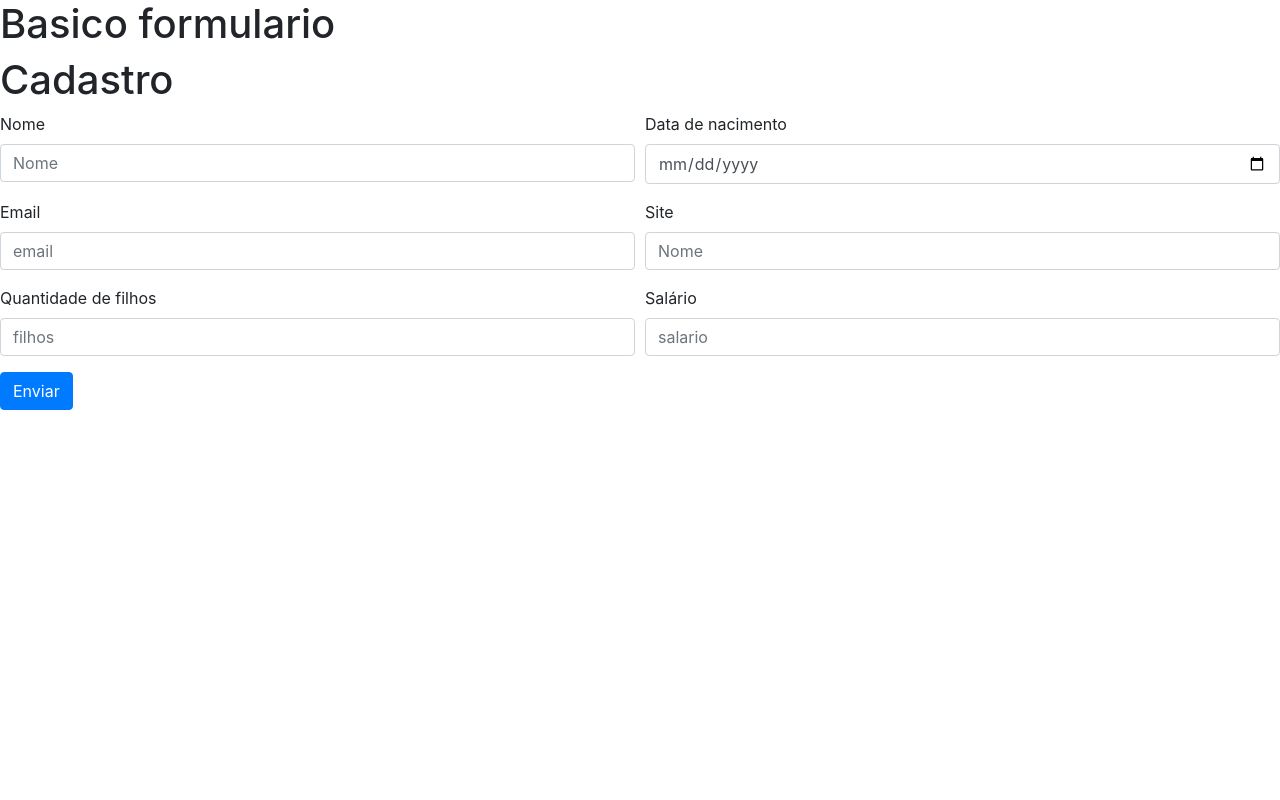
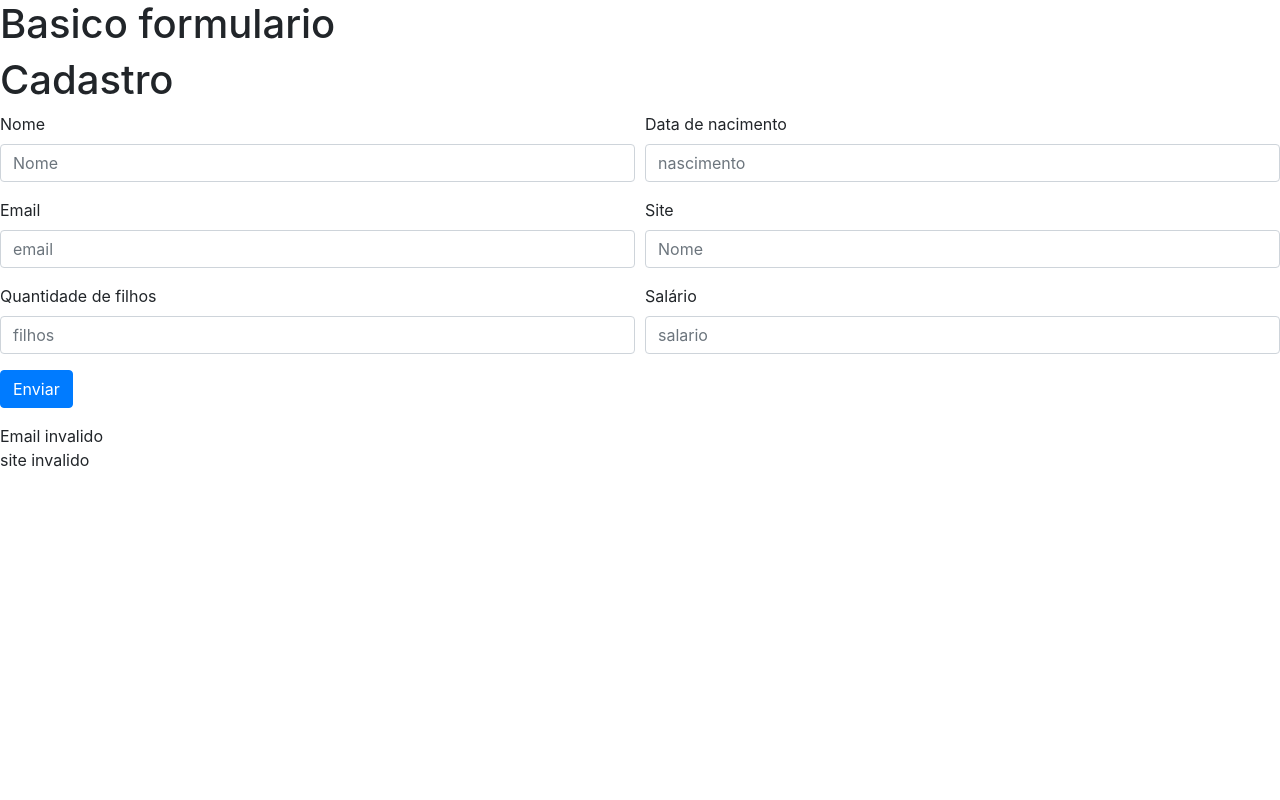
Before and after one commit to carlosjaimeandrade/PHPStudy, a PHP site: page /formulario/basico.php in a window 1280 px wide. Run offline with PHP 8.4, Linux system fonts and the light colour scheme; data that the repository does not hold is empty.

Commit message:
Formulario validação

```diff
--- a/formulario/basico.php
+++ b/formulario/basico.php
@@ -2,36 +2,63 @@
 <h1>Cadastro</h1>
 <!-- cdn -->
 <link rel="stylesheet" href="https://maxcdn.bootstrapcdn.com/bootstrap/4.0.0/css/bootstrap.min.css" integrity="sha384-Gn5384xqQ1aoWXA+058RXPxPg6fy4IWvTNh0E263XmFcJlSAwiGgFAW/dAiS6JXm" crossorigin="anonymous">
-<form action="#">
+<form action="#" method="post">
     <div class="form-row">
         <div class="form-group col-md-6">
             <label for="nome">Nome</label>
-            <input class="form-control" id='name' type="text" name='name' placeholder="Nome" required>
+            <input class="form-control" id='name' type="text" name='name' placeholder="Nome" >
         </div>
         <div class="form-group col-md-6">
-            <label for="data">Data de nacimento</label>
-            <input class="form-control" id='data' type="date" name='data' placeholder="data" required>
+            <label for="nascimento">Data de nacimento</label>
+            <input class="form-control" id='nascimento' type='text' name='nascimento' placeholder="nascimento" >
         </div>
     </div>
     <div class="form-row">
         <div class="form-group col-md-6">
             <label for="email">Email</label>
-            <input class="form-control" id='email' type="email" name='email' placeholder="email" required>
+            <input class="form-control" id='email' type="text" name='email' placeholder="email" >
         </div>
         <div class="form-group col-md-6">
             <label for="site">Site</label>
-            <input class="form-control" id='site' type="site" name='text' placeholder="Nome" required>
+            <input class="form-control" id='site' type="text" name='site' placeholder="Nome" >
         </div>
     </div>
     <div class="form-row">
         <div class="form-group col-md-6">
             <label for="filhos">Quantidade de filhos</label>
-            <input class="form-control" id='filhos' type="filhos" name='text' placeholder="filhos" required>
+            <input class="form-control" id='filhos' type="namber" name='filhos' placeholder="filhos" >
         </div>
         <div class="form-group col-md-6">
             <label for="salario">Salário</label>
-            <input class="form-control" id='salario' type="salario" name='text' placeholder="salario" required>
+            <input class="form-control" id='salario' type="salario" name='text' placeholder="salario" >
         </div>
     </div>
     <button class="btn btn-primary" >Enviar</button>
 </form>
+
+<?php
+if(count($_POST)>0){
+    if(!filter_input(INPUT_POST, "nome")){
+        echo "Nome é obrigatorio" . "<br>";
+    }
+
+    if(filter_input(INPUT_POST, "nascimento")){
+        $data = DateTime::createFromFormat('d/m/Y', $_POST['nascimento']);
+        if(!$data){
+            echo "Data deve ser estar no formado padrão dd/mm/aaaa". "<br>";
+        }
+    }
+}
+
+
+if(!filter_var($_POST['email'], FILTER_VALIDATE_EMAIL)){
+    echo "Email invalido" . "<br>";;
+}
+
+if(!filter_var($_POST['site'], FILTER_VALIDATE_URL)){
+    echo "site invalido";
+}
+
+
+
+?>
```
